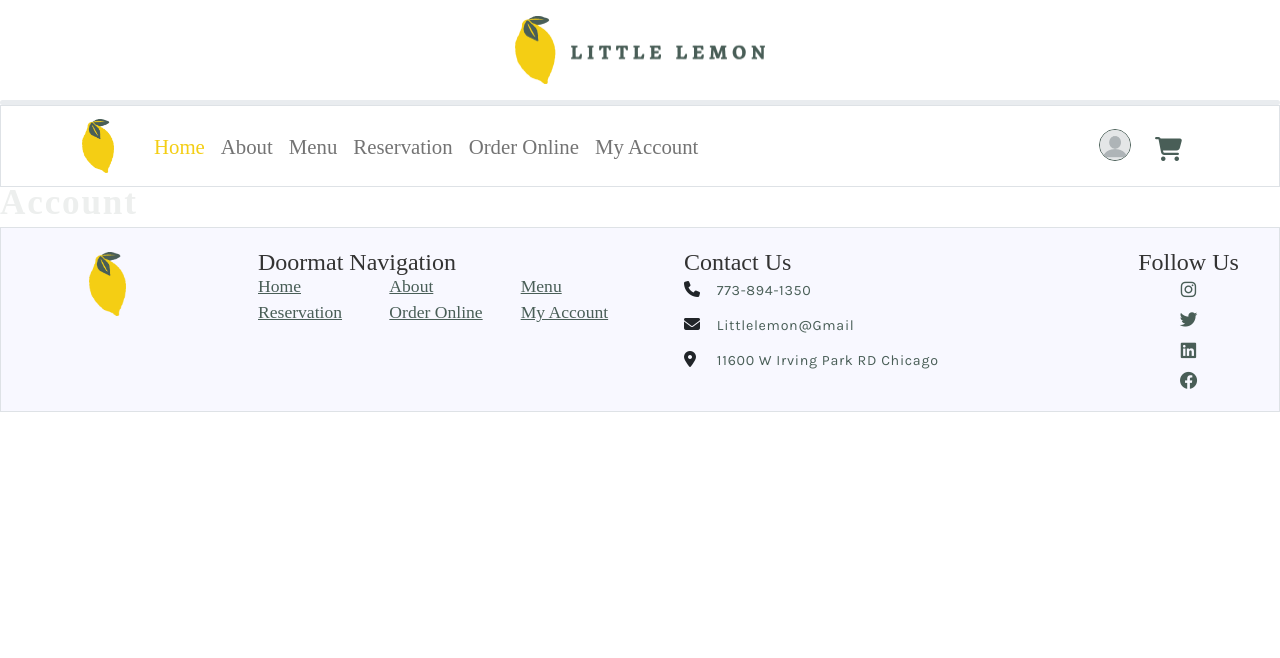
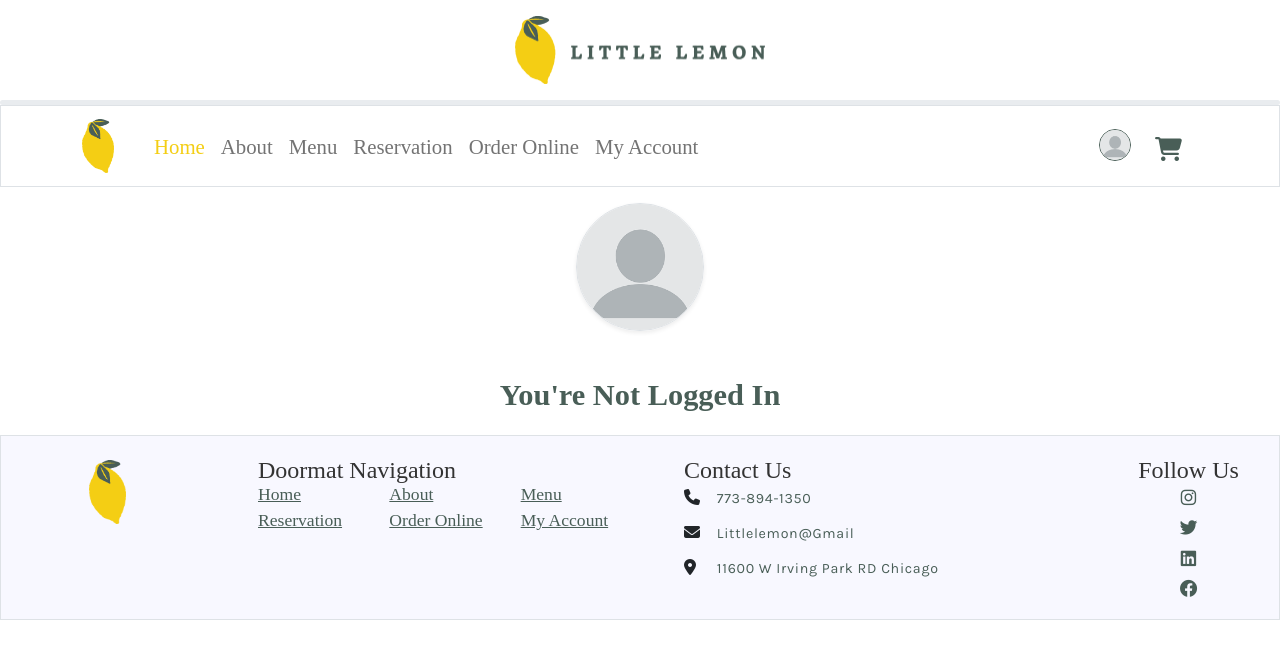
Before and after one commit to indresh963/little-lemon, a React (Create React App) app: page /account in a window 1280 px wide. Shown: the top 658 px of the page. Built offline with nearby package versions, Linux system fonts and the light colour scheme; a web font is replaced by a local one.

Commit message:
working on login page

```diff
--- a/src/App.css
+++ b/src/App.css
@@ -215,11 +215,13 @@ footer p{
 /* user image  */
 #user_img{
   width: 32px;
+  height: 32px;
   border:0.2px solid var(--primary-blue);
   cursor: pointer;
 }
 .users-img{
   width:25px;
+  height: 25px;
   cursor: pointer;
 
 }
@@ -423,6 +425,25 @@ p.cart-price{
   z-index:1;
 }
 /* toast */
+
+/* my-account */
+#account-dp{
+  width:calc(10vw);
+  height:calc(10vw)
+}
+
+#user-account h4{
+  text-decoration: none;
+}
+
+#user-account p{
+  word-wrap: break-word;
+}
+
+#user-account .details{
+  background-image: linear-gradient(160deg, var(--white),var(--white),var(--white),var(--primary-blue));
+}
+/* my-account */
 @media(min-width:768px){
   header img{
     width:250px;
@@ -442,6 +463,12 @@ p.cart-price{
   }
 }
 
+@media(max-width:768px){
+  #account-dp{
+    width:calc(17vw);
+    height: calc(17vw);
+  }
+}
 @media (min-width:370px){
   .highlight .secondary-btn{
     margin-left: 0.8rem;
--- a/src/components/DataProvide.js
+++ b/src/components/DataProvide.js
@@ -57,6 +57,14 @@ const reducer = (state, action) => {
                 isLoggedIn : false,
                 activeUser : undefined
             }
+        case "activeUser":
+            return{
+                ...state,
+                activeUser:{
+                    ...state.activeUser,
+                    img_src : action.data
+                }
+            }
         default:
             return {
                 ...state,
@@ -96,9 +104,9 @@ export default function DataProvider({ children }) {
                 isLoggedIn : state.isLoggedIn,
                 totalItem : state.totalItem,
                 cartItems : state.cartItems,
-                orderItems :state.orderItems,
-                usersList :state.usersList,
-                bookingDetails :state.bookingDetails,
+                orderItems : state.orderItems,
+                usersList : state.usersList,
+                bookingDetails : state.bookingDetails,
                 activeUser : state.activeUser,
                 myFun
             }
--- a/src/components/Login.js
+++ b/src/components/Login.js
@@ -1,8 +1,58 @@
-import {memo} from 'react';
+import { memo, useRef } from 'react';
+import { useDataProvider } from './DataProvide';
 
-function Login(){
-    return(
-        <h2>Account</h2>
+function Login() {
+    const { activeUser, isLoggedIn, myFun } = useDataProvider();
+    const element = useRef();
+    const imageUploader = useRef();
+    function handleChange(e) {
+        let file = e.target.files[0];
+        const reader = new FileReader();
+        reader.readAsDataURL(file);
+        reader.onload = () => {
+            myFun("activeUser", reader.result);
+        }
+
+    }
+    return (
+        <div id="user-account" className='container py-3'>
+            <div className='row justify-content-center gap-4'>
+                <div className='col-10 text-center mb-4'>
+                    <img ref={element} id="account-dp" className='rounded-circle shadow-sm border'
+                        src={(isLoggedIn && activeUser.img_src) ? activeUser.img_src : require('../Assets/user.png')}
+                        alt="user" onClick={() => isLoggedIn && imageUploader.current.click()} style={{ cursor: "pointer" }} /><br />
+                    <input ref={imageUploader} style={{ display: "none" }} type='file' accept='image/*' onChange={handleChange} multiple />
+                    {isLoggedIn && <p className='my-2'>Click to upload image</p>}
+                </div>
+                <div className='col-10 text-center '>
+                    {
+                        isLoggedIn ? (
+                            <>
+                                <div className='row gap-2 details shadow p-2 rounded-2'>
+                                    <div className='col-12'><h4>User Details</h4></div>
+                                    <div className='col-12'>
+                                        <div className='row'>
+                                            <div className='col-6'><h5>Name</h5></div>
+                                            <div className='col-6'><p>{activeUser.name}</p></div>
+                                        </div>
+                                        <div className='row'>
+                                            <div className='col-6'><h5>Email</h5></div>
+                                            <div className='col-6'><p>{activeUser.email}</p></div>
+                                        </div>
+                                        <div className='row'>
+                                            <div className='col-6'><h5>Address</h5></div>
+                                            <div className='col-6'><p>Kantipuram phase-2 ganeshpur road chinhat lucknow</p></div>
+                                        </div>
+                                    </div>
+                                </div>
+                            </>
+                        ) : (
+                            <h4>You're not logged in</h4>
+                        )
+                    }
+                </div>
+            </div>
+        </div>
     )
 }
 
--- a/src/components/Nav.js
+++ b/src/components/Nav.js
@@ -48,7 +48,7 @@ function Nav() {
                     </div>
                     <ul className='nav ms-auto gap-2 me-3'>
                         <li className='nav-item me-3 d-flex flex-column align-items-center' id='login-popup-parent'>
-                            <img onClick={() => setShow(val => !val)} id="user_img" className='rounded-circle' src={require('../Assets/user.png')} alt="user" />
+                            <img onClick={() => setShow(val => !val)} id="user_img" className='rounded-circle'  src={(isLoggedIn && activeUser.img_src) ? activeUser.img_src :  require('../Assets/user.png')} alt="user" />
                             {isLoggedIn && <span className='fw-bold d-block' style={{ fontSize: "0.8rem", color: "#495E57" }}>{activeUser.name}</span>}
                             {show && <div id="login-popup" className='d-flex flex-column pb-2'>
                                 <div className='px-3 py-2 shadow-sm d-flex justify-content-between' id='login-popup-header'>
@@ -64,7 +64,7 @@ function Nav() {
                                                         {
                                                             isLoggedIn && (
                                                                 <div className='pb-2 d-flex gap-2 border-bottom align-items-center'>
-                                                                    <img className='users-img rounded-circle border  border-success' style={{ cursor: "default" }} src={require('../Assets/user.png')} alt="user image" />
+                                                                    <img className='users-img rounded-circle border  border-success' style={{ cursor: "default" }}  src={activeUser.img_src ? activeUser.img_src :  require('../Assets/user.png')} alt="user image" />
                                                                     <span className='fw-bold' style={{ fontSize: "0.8rem" }}>{activeUser.name}</span>
                                                                     <span style={{ fontSize: "0.7rem", }} className='text-success ms-auto'>Active</span>
                                                                 </div>
--- a/src/components/Signup.js
+++ b/src/components/Signup.js
@@ -15,7 +15,11 @@ function Signup() {
     }
 
     const onSubmit = (values,onsubmitprops)=>{
-        myFun('addUser',values);
+        const usr = {
+            ...values,
+            img_src:'',
+        }
+        myFun('addUser',usr);
         onsubmitprops.resetForm();
         navigate('/login');
     }
```
